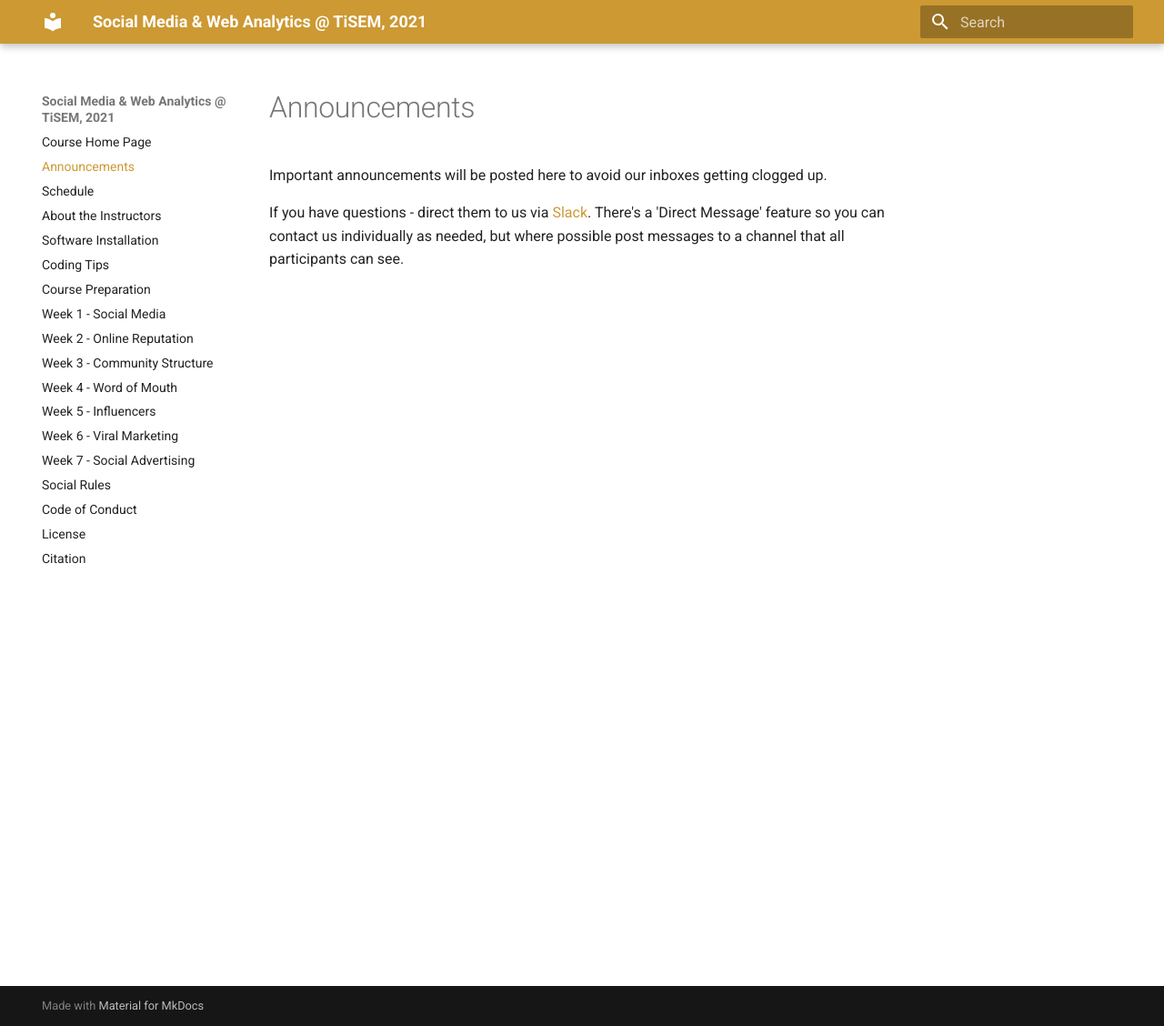
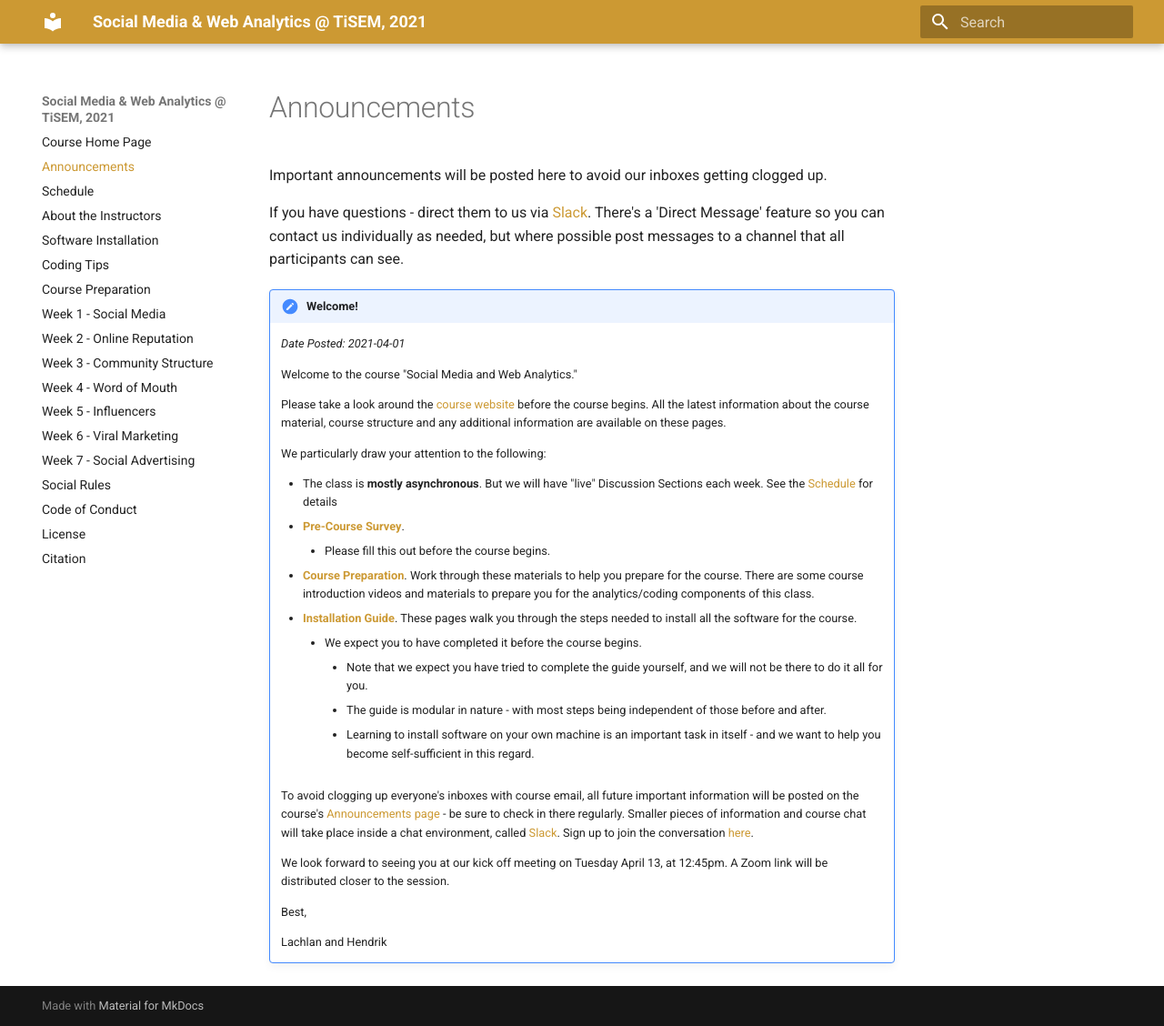
Before and after one commit to tisem-digital-marketing/2021-smwa, an MkDocs documentation site: the page built from docs/announcements.md, in a window 1280 px wide and 1128 px high. Shown: the whole window at 91% size. Built offline with MkDocs 1.6.1 and Material for MkDocs 9.7.7, drawn with Linux system fonts in a browser that asks for light colours; old or Windows-style settings are respelled for this version of MkDocs.

Commit message:
welcome announcement

```diff
--- a/docs/announcements.md
+++ b/docs/announcements.md
@@ -2,7 +2,38 @@
 
 Important announcements will be posted here to avoid our inboxes getting clogged up.
 
-If you have questions - direct them to us via [Slack](https://pp4rs.slack.com). There's a 'Direct Message' feature so you can contact us individually as needed, but where possible post messages to a channel that all participants can see.
+If you have questions - direct them to us via [Slack](https://tisem-smwa.slack.com/). There's a 'Direct Message' feature so you can contact us individually as needed, but where possible post messages to a channel that all participants can see.
+
+!!! note "Welcome!"
+    *Date Posted: 2021-04-01*
+
+    Welcome to the course "Social Media and Web Analytics."
+
+    Please take a look around the [course website](https://tisem-digital-marketing.github.io/2021-smwa/) before the course begins. All the latest information about the course material, course structure and any additional information are available on these pages.
+
+    We particularly draw your attention to the following:
+
+    * The class is **mostly asynchronous**. But we will have "live" Discussion Sections each week. See the [Schedule](../schedule) for details
+    * **[Pre-Course Survey](https://forms.gle/sqqjx1kmasjH8QHJ7)**.
+        * Please fill this out before the course begins.
+
+    * [**Course Preparation**](../course_prep). Work through these materials to help you prepare for the course. There are some course introduction videos and materials to prepare you for the analytics/coding components of this class.
+
+    *  **[Installation Guide](../software_install)**. These pages walk you through the steps needed to install all the software for the course.
+        * We expect you to have completed it before the course begins.
+            * Note that we expect you have tried to complete the guide yourself, and we will not be there to do it all for you.
+            * The guide is modular in nature - with most steps being independent of those before and after.
+            * Learning to install software on your own machine is an important task in itself - and we want to help you become self-sufficient in this regard.
+
+
+    To avoid clogging up everyone's inboxes with course email, all future important information will be posted on the course's [Announcements page](.) - be sure to check in there regularly. Smaller pieces of information and course chat will take place inside a chat environment, called [Slack](https://www.slack.com). Sign up to join the conversation [here](https://tisem-smwa.slack.com/signup#/).
+
+    We look forward to seeing you at our kick off meeting on Tuesday April 13, at 12:45pm.
+    A Zoom link will be distributed closer to the session.
+
+    Best,
+
+    Lachlan and Hendrik
 
 <!-- HERE IS AN EXAMPLE NOTE BOX -->
 <!-- !!! note "YOUR NOTE NAME"
```
